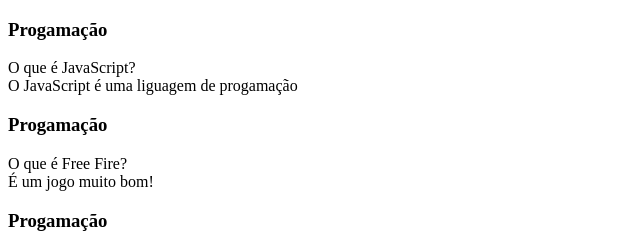
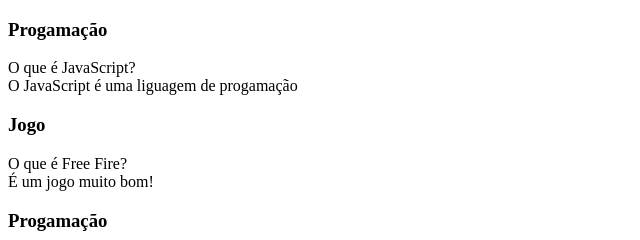
Before and after one commit to gabrielzin7/Flashcard-2-ano-JMP, a plain HTML site: page index.html in a window 1280 px wide. Shown: the top 240 px of the page, 0-640 px from the left. Drawn offline with Linux system fonts and the light colour scheme.

Commit message:
index.html

```diff
--- a/index.html
+++ b/index.html
@@ -18,7 +18,7 @@
                 <div class="cartao__conteudo__resposta">
                     O JavaScript é uma liguagem de progamação
                 </div>
-                <h3>Progamação</h3>
+                <h3>Jogo</h3>
                 <div class="cartao__conteudo__pergunta">
                         O que é Free Fire?
                     </div>
```
